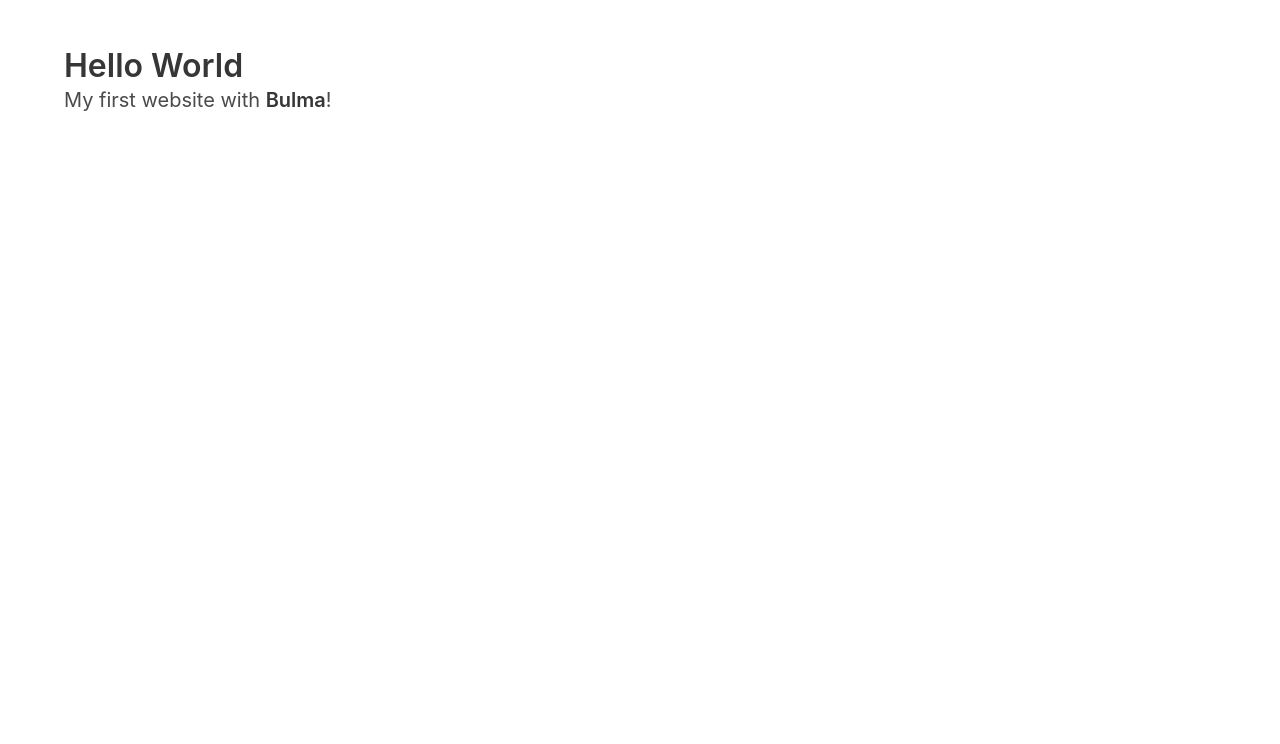
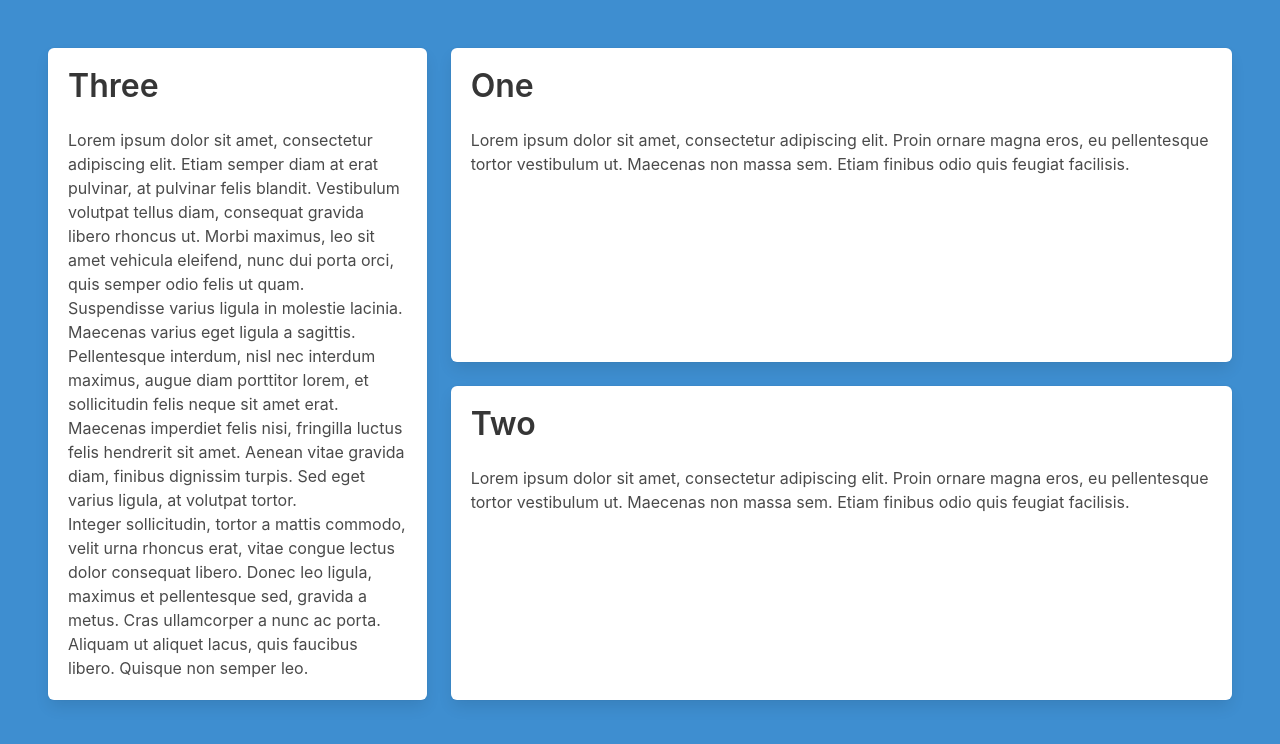
Before and after one commit to HessamCheraghi/thermodynamic-table-finder, a plain HTML site: page index.html in a window 1280 px wide. Drawn offline with nearby package versions, Linux system fonts and the light colour scheme.

Commit message:
create app layout

```diff
--- a/index.html
+++ b/index.html
@@ -8,14 +8,63 @@
       rel="stylesheet"
       href="https://cdn.jsdelivr.net/npm/bulma@0.9.3/css/bulma.min.css"
     />
+    <style>
+      body {
+        min-height: 100vh;
+        background-color: hsl(207, 61%, 53%);
+      }
+    </style>
     <script src="js/main.js" type="module"></script>
     <title>Thermodynamic Table Finder</title>
   </head>
   <body>
     <section class="section">
-      <div class="container">
-        <h1 class="title">Hello World</h1>
-        <p class="subtitle">My first website with <strong>Bulma</strong>!</p>
+      <div class="tile is-ancestor">
+        <div class="tile is-4 is-parent">
+          <div class="tile is-child box">
+            <p class="title">Three</p>
+            <p>
+              Lorem ipsum dolor sit amet, consectetur adipiscing elit. Etiam
+              semper diam at erat pulvinar, at pulvinar felis blandit.
+              Vestibulum volutpat tellus diam, consequat gravida libero rhoncus
+              ut. Morbi maximus, leo sit amet vehicula eleifend, nunc dui porta
+              orci, quis semper odio felis ut quam.
+            </p>
+            <p>
+              Suspendisse varius ligula in molestie lacinia. Maecenas varius
+              eget ligula a sagittis. Pellentesque interdum, nisl nec interdum
+              maximus, augue diam porttitor lorem, et sollicitudin felis neque
+              sit amet erat. Maecenas imperdiet felis nisi, fringilla luctus
+              felis hendrerit sit amet. Aenean vitae gravida diam, finibus
+              dignissim turpis. Sed eget varius ligula, at volutpat tortor.
+            </p>
+            <p>
+              Integer sollicitudin, tortor a mattis commodo, velit urna rhoncus
+              erat, vitae congue lectus dolor consequat libero. Donec leo
+              ligula, maximus et pellentesque sed, gravida a metus. Cras
+              ullamcorper a nunc ac porta. Aliquam ut aliquet lacus, quis
+              faucibus libero. Quisque non semper leo.
+            </p>
+          </div>
+        </div>
+        <div class="tile is-vertical is-parent">
+          <div class="tile is-child box">
+            <p class="title">One</p>
+            <p>
+              Lorem ipsum dolor sit amet, consectetur adipiscing elit. Proin
+              ornare magna eros, eu pellentesque tortor vestibulum ut. Maecenas
+              non massa sem. Etiam finibus odio quis feugiat facilisis.
+            </p>
+          </div>
+          <div class="tile is-child box">
+            <p class="title">Two</p>
+            <p>
+              Lorem ipsum dolor sit amet, consectetur adipiscing elit. Proin
+              ornare magna eros, eu pellentesque tortor vestibulum ut. Maecenas
+              non massa sem. Etiam finibus odio quis feugiat facilisis.
+            </p>
+          </div>
+        </div>
       </div>
     </section>
   </body>
```
